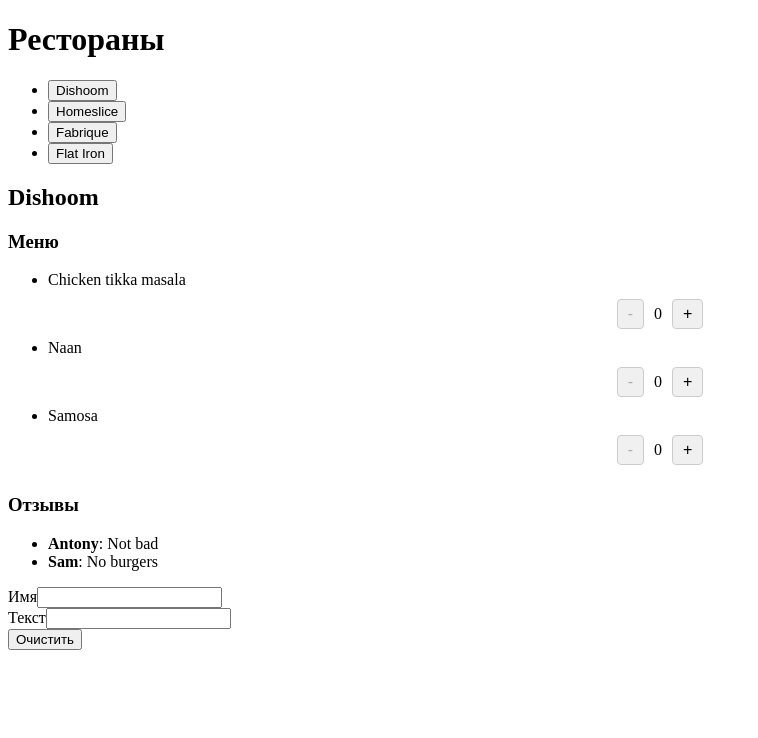
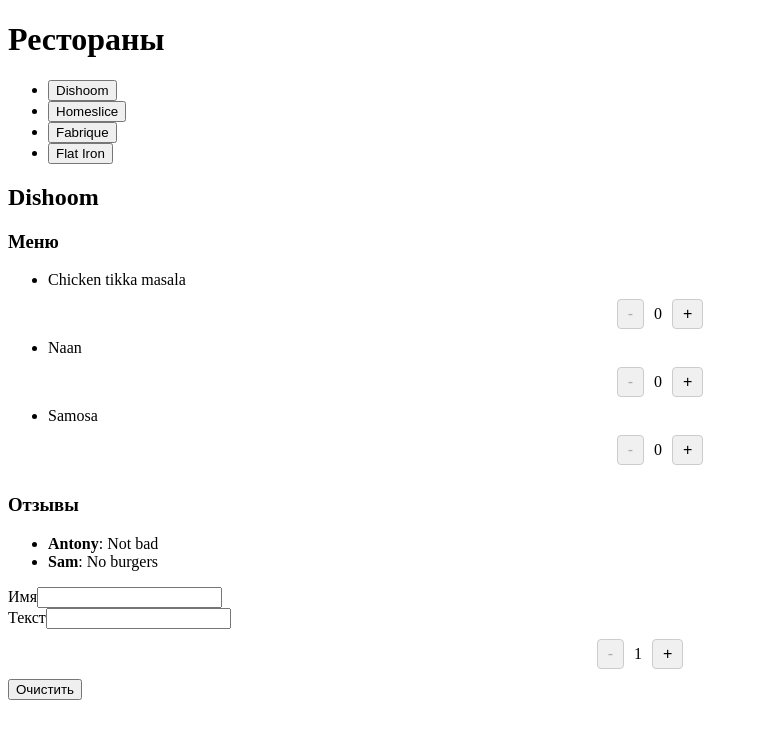
Before and after one commit to Marie8215/react-november-course, a React (Vite) app: page / in a window 1280 px wide. Shown: the top 738 px of the page, without its empty margins (0-758 px from the left). Built offline with nearby package versions, Linux system fonts and the light colour scheme.

Commit message:
hw-4-point-2

```diff
--- a/src/components/count/count.jsx
+++ b/src/components/count/count.jsx
@@ -1,34 +1,27 @@
 import { useState } from "react";
 import "./count.css";
 
-export const Count = () => {
-  const [value, setValue] = useState(0);
-
-  const increase = () => {
-    if (value < 5) {
-      setValue(value + 1);
-    }
-  };
-
-  const decrease = () => {
-    if (value > 0) {
-      setValue(value - 1);
-    }
-  };
+export const Count = ({ decrease, increase, value, minValue, maxValue }) => {
   return (
     <div className="count-container">
       <button
         className="count-button"
-        onClick={decrease}
-        disabled={value === 0}
+        onClick={(event) => {
+          event.preventDefault();
+          decrease();
+        }}
+        disabled={value === minValue}
       >
         -
       </button>
       <p>{value}</p>
       <button
         className="count-button"
-        onClick={increase}
-        disabled={value === 5}
+        onClick={(event) => {
+          event.preventDefault();
+          increase();
+        }}
+        disabled={value === maxValue}
       >
         +
       </button>
--- /dev/null
+++ b/src/components/dish-counter/dish-counter.jsx
@@ -0,0 +1,30 @@
+import { useState } from "react";
+import { Count } from "../count/count";
+
+export const DishCounter = () => {
+  const [value, setValue] = useState(0);
+  const minDishCount = 0;
+  const maxDishCount = 5;
+
+  const increase = () => {
+    if (value < maxDishCount) {
+      setValue(value + 1);
+    }
+  };
+
+  const decrease = () => {
+    if (value > minDishCount) {
+      setValue(value - 1);
+    }
+  };
+
+  return (
+    <Count
+      increase={increase}
+      decrease={decrease}
+      value={value}
+      minValue={minDishCount}
+      maxValue={maxDishCount}
+    />
+  );
+};
--- a/src/components/menu/menu.jsx
+++ b/src/components/menu/menu.jsx
@@ -1,4 +1,4 @@
-import { Count } from "../count/count";
+import { DishCounter } from "../dish-counter/dish-counter";
 
 export const Menu = ({ menu }) => {
   return (
@@ -8,7 +8,7 @@
         {menu.map(({ name, id }) => (
           <li key={id}>
             {name}
-            <Count />
+            <DishCounter />
           </li>
         ))}
       </ul>
--- /dev/null
+++ b/src/components/review-counter/review-counter.jsx
@@ -0,0 +1,28 @@
+import { Count } from "../count/count";
+
+export const ReviewCounter = ({ value, onChange }) => {
+  const minRating = 1;
+  const maxRating = 5;
+
+  const increase = () => {
+    if (value < maxRating) {
+      onChange(value + 1);
+    }
+  };
+
+  const decrease = () => {
+    if (value > minRating) {
+      onChange(value - 1);
+    }
+  };
+
+  return (
+    <Count
+      increase={increase}
+      decrease={decrease}
+      value={value}
+      minValue={minRating}
+      maxValue={maxRating}
+    />
+  );
+};
--- a/src/components/review-form/review-form.jsx
+++ b/src/components/review-form/review-form.jsx
@@ -1,11 +1,13 @@
 import { useState } from "react";
 import { useForm } from "./use-form";
+import { ReviewCounter } from "../review-counter/review-counter";
 
 export const ReviewForm = () => {
-  const { form, setName, setText, clear } = useForm();
-  const { name, text } = form;
+  const { form, setName, setText, setRating, clear } = useForm();
+  const { name, text, rating } = form;
 
   return (
+    <>
       <form>
         <div>
           <span>Имя</span>
@@ -23,7 +25,16 @@
             onChange={(event) => setText(event.target.value)}
           />
         </div>
-      <button onClick={clear}>Очистить</button>
+        <ReviewCounter value={rating} onChange={(value) => setRating(value)} />
+        <button
+          onClick={(event) => {
+            event.preventDefault();
+            clear();
+          }}
+        >
+          Очистить
+        </button>
       </form>
+    </>
   );
 };
--- a/src/components/review-form/use-form.js
+++ b/src/components/review-form/use-form.js
@@ -6,8 +6,10 @@
       return { ...state, name: payload, text: "" };
     case "SET_TEXT":
       return { ...state, text: payload };
+    case "SET_RATING":
+      return { ...state, rating: payload };
     case "CLEAR_FORM":
-      return { name: "", text: "" };
+      return DEFAULT_FORM_VALUE;
     default:
       return state;
   }
@@ -16,12 +18,13 @@
 const DEFAULT_FORM_VALUE = {
   name: "",
   text: "",
+  rating: 1,
 };
 
 export const useForm = () => {
   const [form, dispatch] = useReducer(reducer, DEFAULT_FORM_VALUE);
 
-  const { name, text } = form;
+  const { name, text, rating } = form;
 
   const setName = (name) => {
     dispatch({ type: "SET_NAME", payload: name });
@@ -29,6 +32,10 @@
 
   const setText = (text) => {
     dispatch({ type: "SET_TEXT", payload: text });
+  };
+
+  const setRating = (rating) => {
+    dispatch({ type: "SET_RATING", payload: rating });
   };
 
   const clear = () => {
@@ -39,6 +46,7 @@
     form,
     setName,
     setText,
+    setRating,
     clear,
   };
 };
```
Lines whose indentation alone changed are shown as unchanged.
